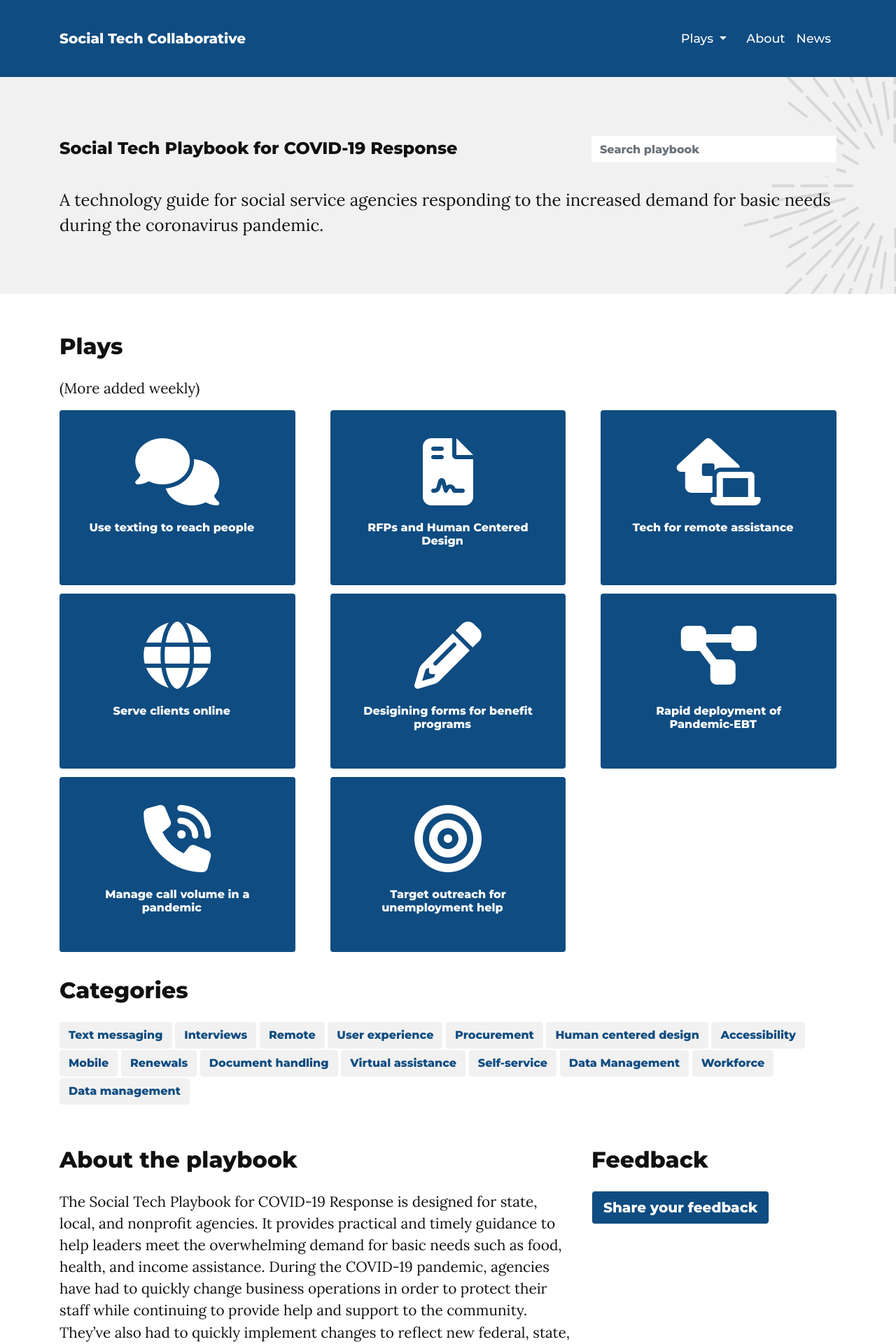
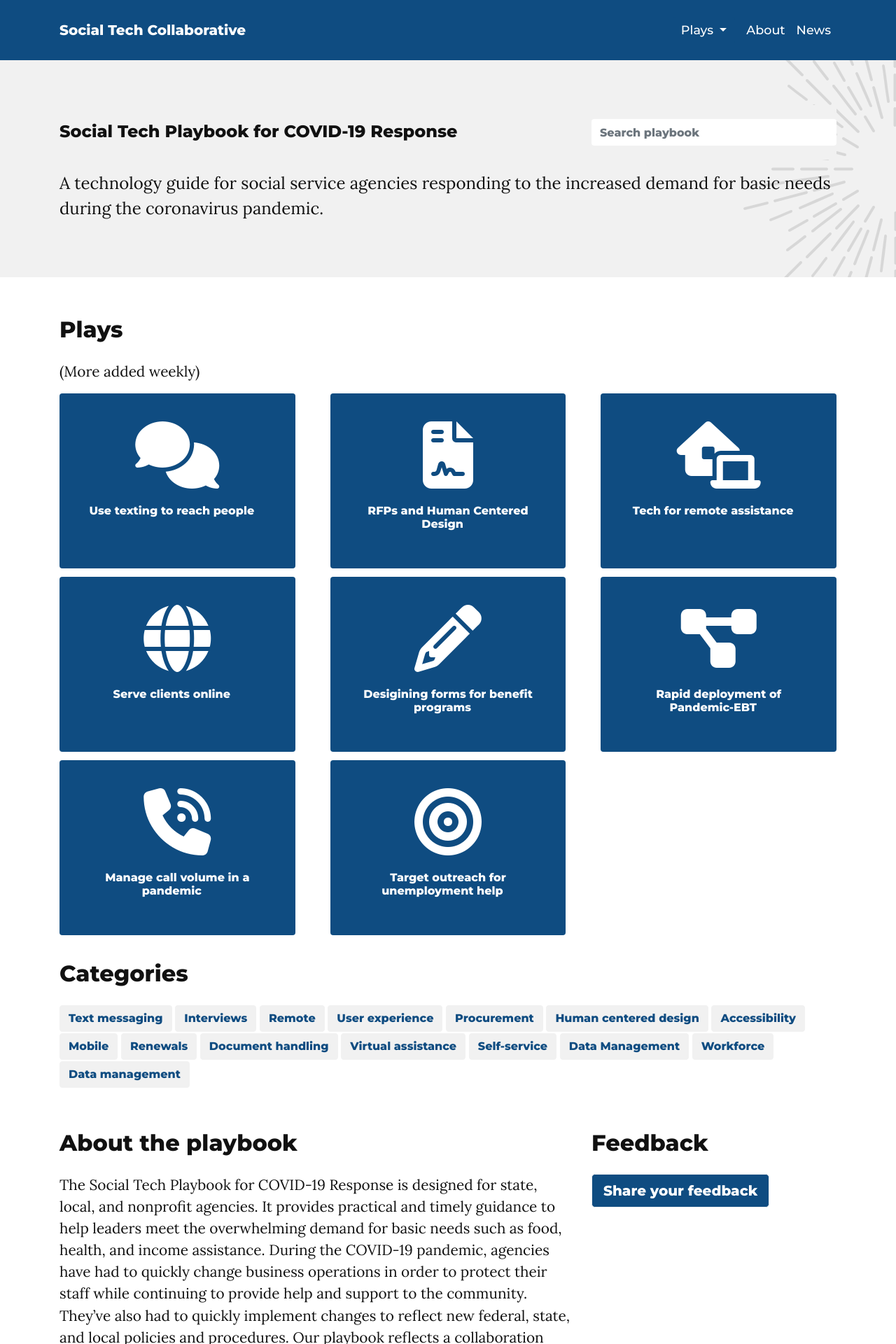
Before and after one commit to Social-Tech-Collab/socialtechcollaborative, a Jekyll site: the page built from index.html, in a window 1280 px wide. Shown: the top 1920 px of the page at 70% size. Built offline with Jekyll 4.4.1, drawn with Linux system fonts in a browser that asks for light colours; nearby versions of some CDN libraries; some web fonts are replaced; the list of posts is cut into pages by our own code.

Commit message:
fix padding of top bar

```diff
--- a/assets/css/style.css
+++ b/assets/css/style.css
@@ -280,7 +280,6 @@ main li {
   background: #0f4c81;
   font-family: "Montserrat", sans-serif;
   font-weight: 800;
-  padding: 20px 0;
 }
 
 .playbook-navbar {
```
